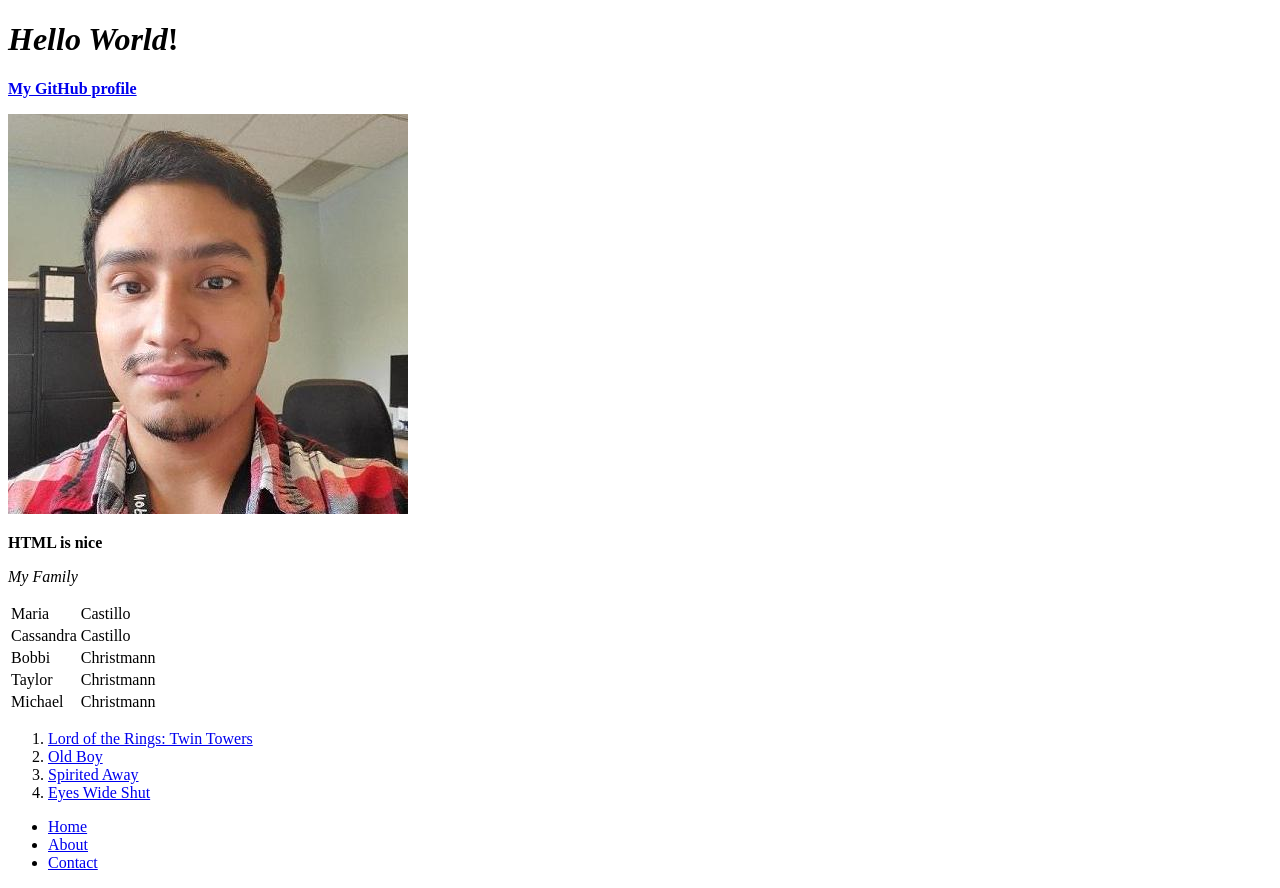
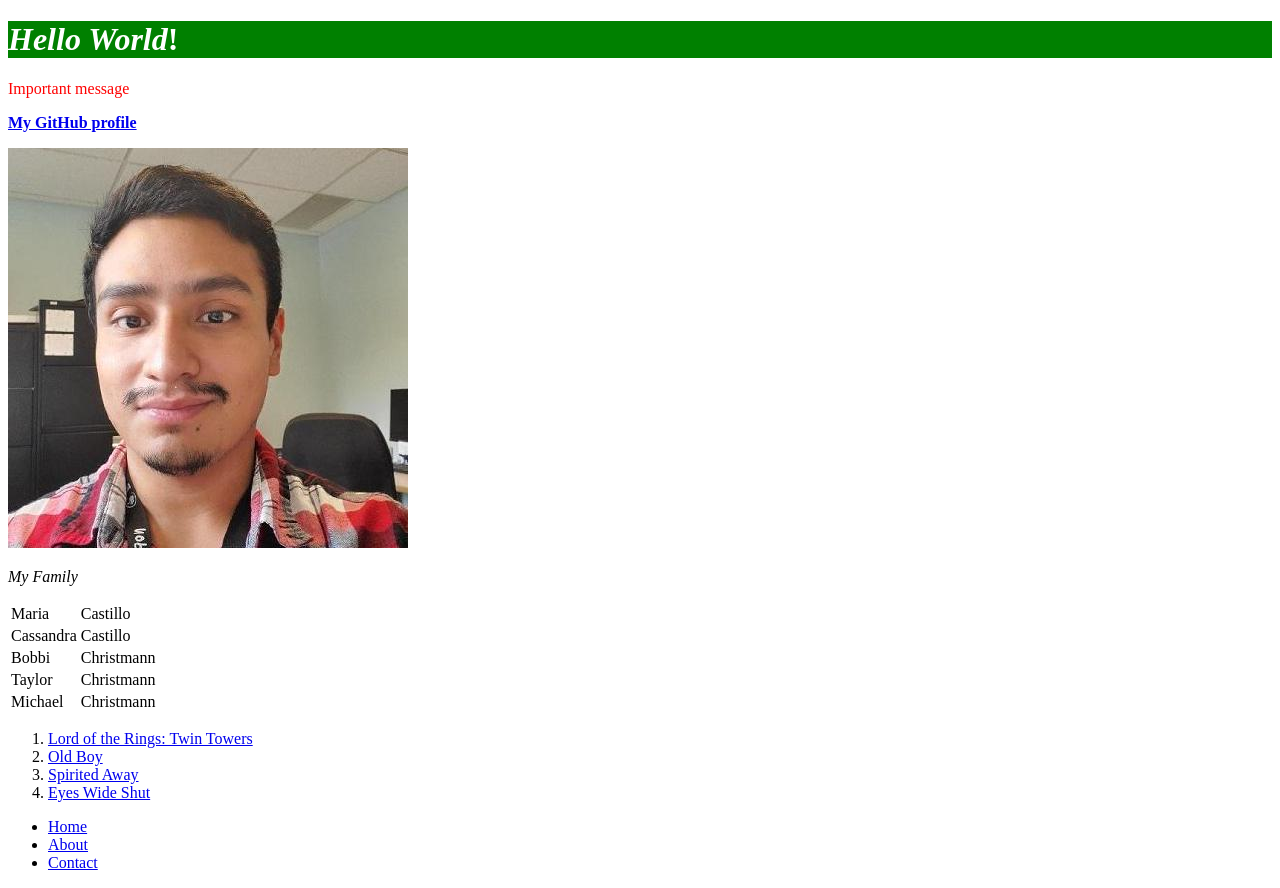
Before and after one commit to noel-castillo/noel-castillo.github.io, a plain HTML site: page index.html in a window 1280 px wide. Drawn offline with Linux system fonts and the light colour scheme; files whose address does not match are found by name.

Commit message:
Blog update

```diff
--- /dev/null
+++ b/app.css
@@ -0,0 +1,16 @@
+/*
+  Select the h1 element, make its text
+  white and the background behind it green
+*/
+h1 {
+  color : white;
+  background : green;
+}
+
+/*
+  Select any HTML element with the class
+  attribute "red", and make its text red
+*/
+.red {
+  color : red;
+}
--- a/index.html
+++ b/index.html
@@ -1,14 +1,17 @@
 <!DOCTYPE html>
 <html>
   <head>
-    <title>Hello World</title>
+    <title>Blog</title>
+    <link rel="stylesheet" href="app.css" />
   </head>
   <body>
     <h1><em>Hello World</em>!</h1>
+    <div class="red">
+      Important message
+    </div>
     <p><strong><a href="https://github.com/noel-castillo">My GitHub profile</a></strong></p>
     <a href="https://github.com/noel-castillo">
     <img src="C:\Users\Casti\Desktop\noel-castillo.github.io\images\Noel.jpg" /></a>
-    <p><strong>HTML is nice</strong></p>
     <p><em>My Family</em></p>
     <table>
       <tr>
```
